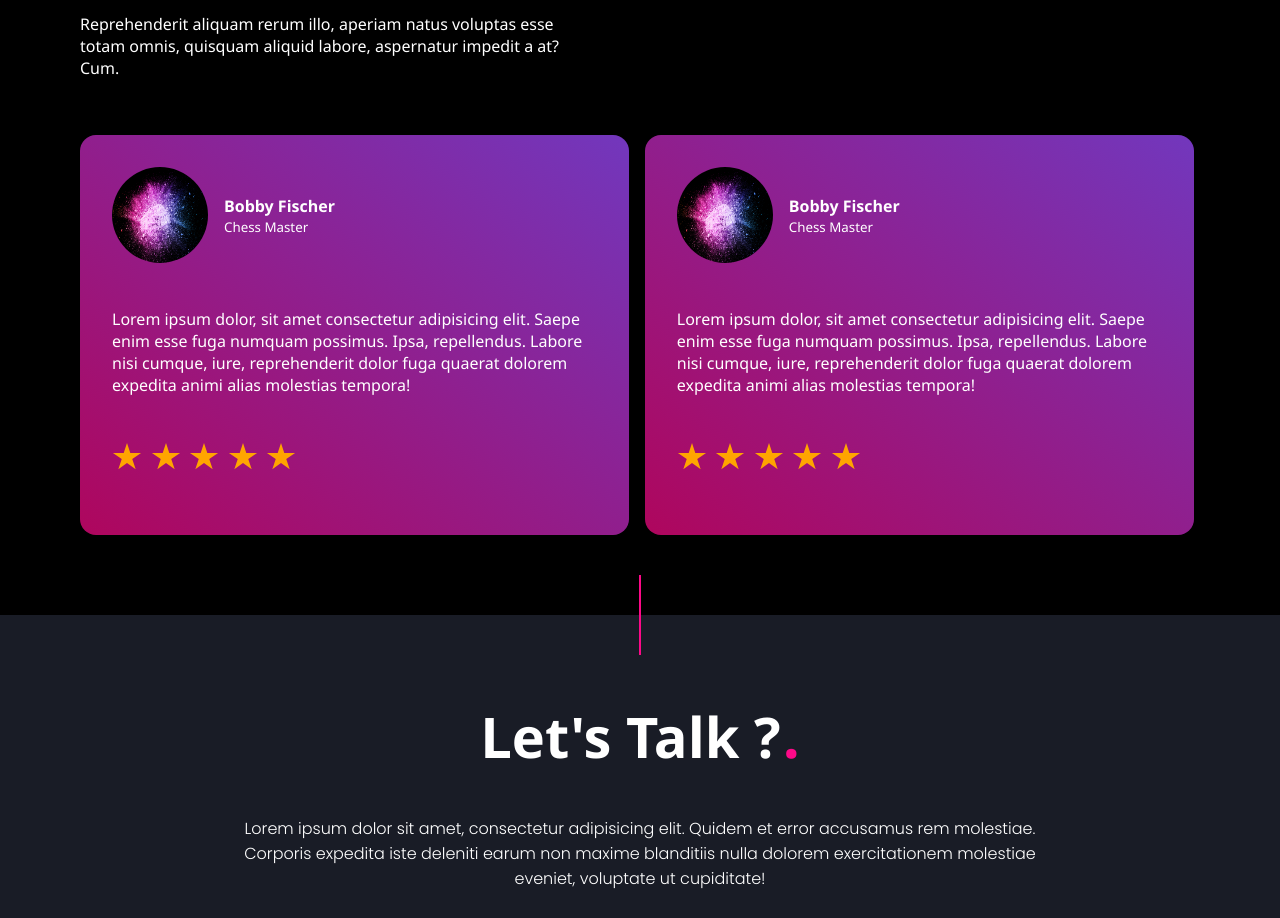
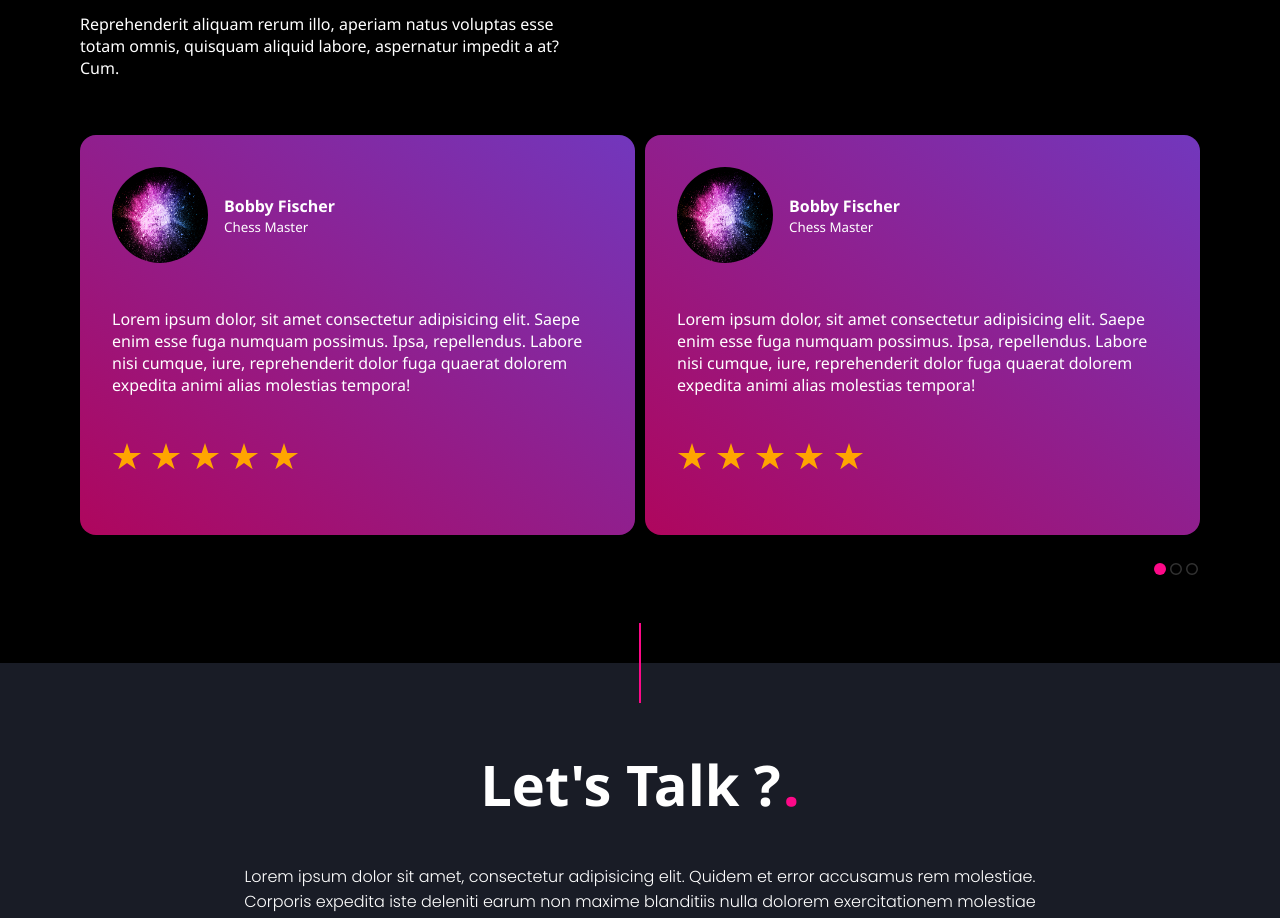
Before and after one commit to Willianwg/agency-landing, a React (Vite) app: page / in a window 1280 px wide. Shown: the part 3380-4298 px from the top of the page. Built offline with nearby package versions, Linux system fonts and the light colour scheme.

Commit message:
feat: add swiper to testimonials section

```diff
--- a/package.json
+++ b/package.json
@@ -11,7 +11,8 @@
   "dependencies": {
     "react": "^18.2.0",
     "react-dom": "^18.2.0",
-    "react-icons": "^4.7.1"
+    "react-icons": "^4.7.1",
+    "swiper": "^8.4.5"
   },
   "devDependencies": {
     "@types/react": "^18.0.26",
--- a/src/App.css
+++ b/src/App.css
@@ -284,7 +284,7 @@ section {
 
 .testimonials .card {
   background: linear-gradient(to top right, #fd0987b0, #7237BD);
-  min-width: 49%;
+  min-width: 100%;
   padding: 2rem;
   padding-bottom: 4rem;
   display: flex;
--- a/src/App.tsx
+++ b/src/App.tsx
@@ -8,6 +8,7 @@ import { IoStarSharp } from "react-icons/io5";
 import ClientImage from "./assets/ex.jpg";
 
 import aboutImage from './assets/about-image.jpg';
+import { SwiperComponent } from './Swiper';
 
 function App() {
 
@@ -125,62 +126,9 @@ function App() {
               <p>Reprehenderit aliquam rerum illo, aperiam natus voluptas esse totam omnis, quisquam aliquid labore, aspernatur impedit a at? Cum.</p>
             </div>
           </div>
-          <div className='testimonials-list'>
-            <div className="card">
-              <div className='client-information'>
-                <img src={ClientImage} />
-                <div className='client'>
-                  <p className="name">Bobby Fischer</p>
-                  <p className="occupation">Chess Master</p>
-                </div>
-              </div>
-              <p className="client-testimonial">Lorem ipsum dolor, sit amet consectetur adipisicing elit. Saepe enim esse fuga numquam possimus. Ipsa, repellendus. Labore nisi cumque, iure, reprehenderit dolor fuga quaerat dolorem expedita animi alias molestias tempora!</p>
-              <div className="stars">
-                <IoStarSharp fill='orange' size={30} />
-                <IoStarSharp fill='orange' size={30} />
-                <IoStarSharp fill='orange' size={30} />
-                <IoStarSharp fill='orange' size={30} />
-                <IoStarSharp fill='orange' size={30} />
-              </div>
-            </div>
+          <SwiperComponent />
+        </section>
 
-            <div className="card">
-              <div className='client-information'>
-                <img src={ClientImage} />
-                <div className='client'>
-                  <p className="name">Bobby Fischer</p>
-                  <p className="occupation">Chess Master</p>
-                </div>
-              </div>
-              <p className="client-testimonial">Lorem ipsum dolor, sit amet consectetur adipisicing elit. Saepe enim esse fuga numquam possimus. Ipsa, repellendus. Labore nisi cumque, iure, reprehenderit dolor fuga quaerat dolorem expedita animi alias molestias tempora!</p>
-              <div className="stars">
-                <IoStarSharp fill='orange' size={30} />
-                <IoStarSharp fill='orange' size={30} />
-                <IoStarSharp fill='orange' size={30} />
-                <IoStarSharp fill='orange' size={30} />
-                <IoStarSharp fill='orange' size={30} />
-              </div>
-            </div>
-
-            <div className="card">
-              <div className='client-information'>
-                <img src={ClientImage} />
-                <div className='client'>
-                  <p className="name">Bobby Fischer</p>
-                  <p className="occupation">Chess Master</p>
-                </div>
-              </div>
-              <p className="client-testimonial">Lorem ipsum dolor, sit amet consectetur adipisicing elit. Saepe enim esse fuga numquam possimus. Ipsa, repellendus. Labore nisi cumque, iure, reprehenderit dolor fuga quaerat dolorem expedita animi alias molestias tempora!</p>
-              <div className="stars">
-                <IoStarSharp fill='orange' size={30} />
-                <IoStarSharp fill='orange' size={30} />
-                <IoStarSharp fill='orange' size={30} />
-                <IoStarSharp fill='orange' size={30} />
-                <IoStarSharp fill='orange' size={30} />
-              </div>
-            </div>
-          </div>
-        </section>
       </div>
       <footer>
         <span className='footer-line'></span>
--- /dev/null
+++ b/src/Swiper.tsx
@@ -0,0 +1,106 @@
+import { Navigation, Pagination, Scrollbar, A11y } from 'swiper';
+import ClientImage from "./assets/ex.jpg";
+
+import { Swiper, SwiperSlide } from 'swiper/react';
+
+// Import Swiper styles
+import 'swiper/css';
+import 'swiper/css/navigation';
+import 'swiper/css/pagination';
+import 'swiper/css/scrollbar';
+import "./swiper.css";
+import { IoStarSharp } from 'react-icons/io5';
+
+export function SwiperComponent() {
+    return (
+        <Swiper
+            // install Swiper modules
+            modules={[Pagination, A11y]}
+            spaceBetween={10}
+            slidesPerView={2}
+            pagination={{ clickable:true }}
+            onSlideChange={() => console.log('slide change')}
+        >
+            <SwiperSlide>
+                <div className="card">
+                    <div className='client-information'>
+                        <img src={ClientImage} />
+                        <div className='client'>
+                            <p className="name">Bobby Fischer</p>
+                            <p className="occupation">Chess Master</p>
+                        </div>
+                    </div>
+                    <p className="client-testimonial">Lorem ipsum dolor, sit amet consectetur adipisicing elit. Saepe enim esse fuga numquam possimus. Ipsa, repellendus. Labore nisi cumque, iure, reprehenderit dolor fuga quaerat dolorem expedita animi alias molestias tempora!</p>
+                    <div className="stars">
+                        <IoStarSharp fill='orange' size={30} />
+                        <IoStarSharp fill='orange' size={30} />
+                        <IoStarSharp fill='orange' size={30} />
+                        <IoStarSharp fill='orange' size={30} />
+                        <IoStarSharp fill='orange' size={30} />
+                    </div>
+                </div>
+            </SwiperSlide>
+
+            <SwiperSlide>
+                <div className="card">
+                    <div className='client-information'>
+                        <img src={ClientImage} />
+                        <div className='client'>
+                            <p className="name">Bobby Fischer</p>
+                            <p className="occupation">Chess Master</p>
+                        </div>
+                    </div>
+                    <p className="client-testimonial">Lorem ipsum dolor, sit amet consectetur adipisicing elit. Saepe enim esse fuga numquam possimus. Ipsa, repellendus. Labore nisi cumque, iure, reprehenderit dolor fuga quaerat dolorem expedita animi alias molestias tempora!</p>
+                    <div className="stars">
+                        <IoStarSharp fill='orange' size={30} />
+                        <IoStarSharp fill='orange' size={30} />
+                        <IoStarSharp fill='orange' size={30} />
+                        <IoStarSharp fill='orange' size={30} />
+                        <IoStarSharp fill='orange' size={30} />
+                    </div>
+                </div>
+            </SwiperSlide>
+
+            <SwiperSlide>
+                <div className="card">
+                    <div className='client-information'>
+                        <img src={ClientImage} />
+                        <div className='client'>
+                            <p className="name">Bobby Fischer</p>
+                            <p className="occupation">Chess Master</p>
+                        </div>
+                    </div>
+                    <p className="client-testimonial">Lorem ipsum dolor, sit amet consectetur adipisicing elit. Saepe enim esse fuga numquam possimus. Ipsa, repellendus. Labore nisi cumque, iure, reprehenderit dolor fuga quaerat dolorem expedita animi alias molestias tempora!</p>
+                    <div className="stars">
+                        <IoStarSharp fill='orange' size={30} />
+                        <IoStarSharp fill='orange' size={30} />
+                        <IoStarSharp fill='orange' size={30} />
+                        <IoStarSharp fill='orange' size={30} />
+                        <IoStarSharp fill='orange' size={30} />
+                    </div>
+                </div>
+            </SwiperSlide>
+
+            <SwiperSlide>
+                <div className="card">
+                    <div className='client-information'>
+                        <img src={ClientImage} />
+                        <div className='client'>
+                            <p className="name">Bobby Fischer</p>
+                            <p className="occupation">Chess Master</p>
+                        </div>
+                    </div>
+                    <p className="client-testimonial">Lorem ipsum dolor, sit amet consectetur adipisicing elit. Saepe enim esse fuga numquam possimus. Ipsa, repellendus. Labore nisi cumque, iure, reprehenderit dolor fuga quaerat dolorem expedita animi alias molestias tempora!</p>
+                    <div className="stars">
+                        <IoStarSharp fill='orange' size={30} />
+                        <IoStarSharp fill='orange' size={30} />
+                        <IoStarSharp fill='orange' size={30} />
+                        <IoStarSharp fill='orange' size={30} />
+                        <IoStarSharp fill='orange' size={30} />
+                    </div>
+                </div>
+            </SwiperSlide>
+
+        </Swiper>
+    );
+};
--- /dev/null
+++ b/src/swiper.css
@@ -0,0 +1,24 @@
+.swiper {
+    width: 100%;
+    height: 100%;
+  }
+
+  .swiper-slide {
+   margin-bottom: 3rem;
+  }
+
+  .swiper-pagination-bullet-active {
+    background:#fd0988 !important;
+    border: none !important;
+  }
+
+  .swiper-pagination-bullet {
+    background:transparent;
+    border: 1px solid #ffffff;
+    scale: 1.5;
+  }
+
+  .swiper-pagination {
+    display: flex;
+    justify-content: flex-end;
+  }
```
Also changed, not shown: 1 other file (tests, documents, lock files or other folders).
